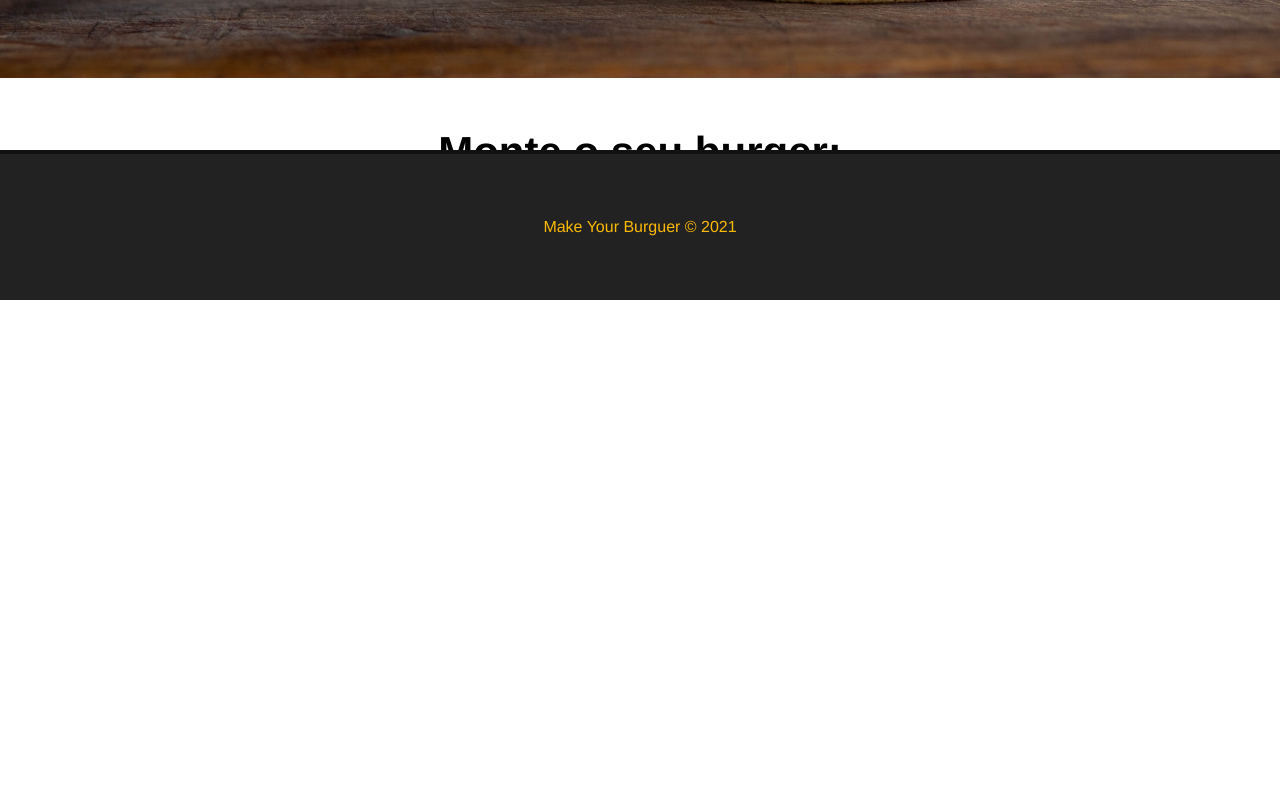
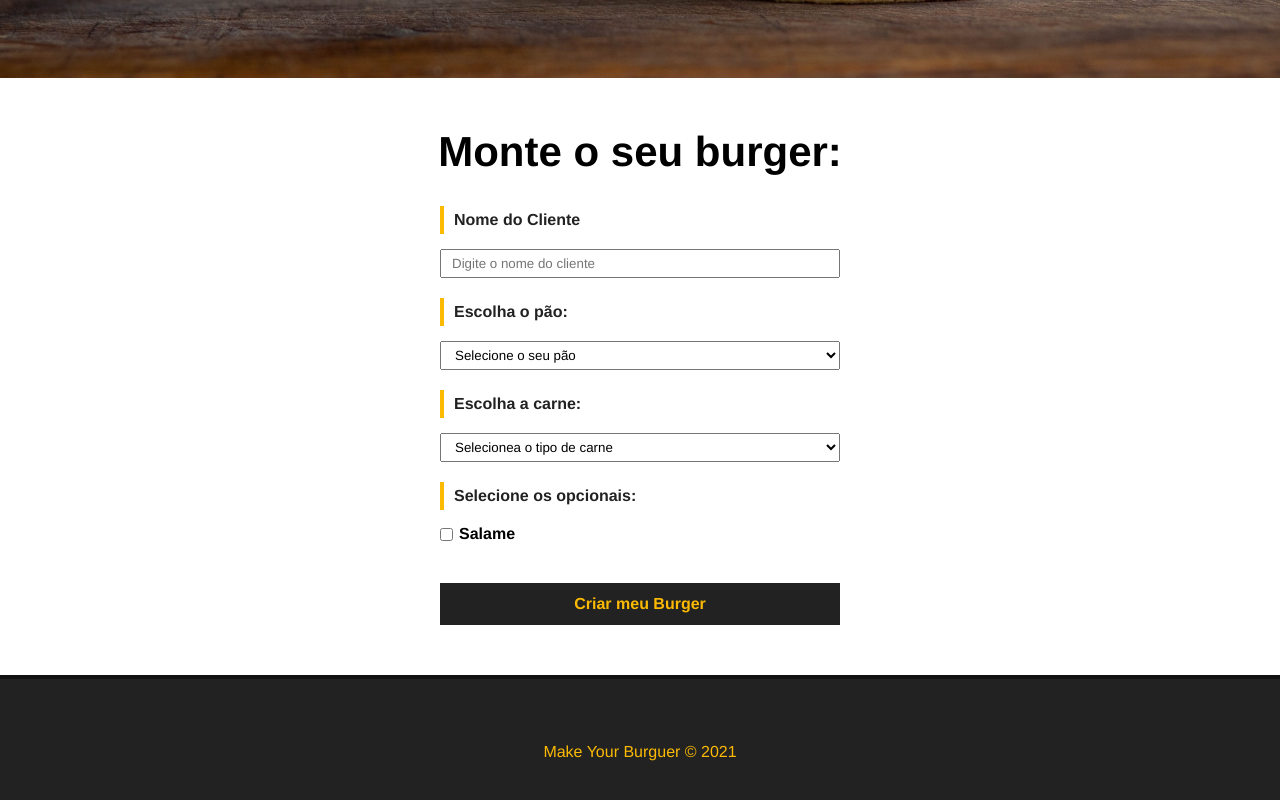
Before and after one commit to SamuelAlv3s/make-your-burger, a Vue app: page / in a window 1280 px wide. Shown: the part 500-1300 px from the top of the page. Before the commit the page ends 928 px from the top, so only its background shows below. Built offline with nearby package versions, Linux system fonts and the light colour scheme.

Commit message:
html/css burgerForm

```diff
--- a/src/components/BurgerForm.vue
+++ b/src/components/BurgerForm.vue
@@ -1,8 +1,125 @@
 <template>
-  <div></div>
+  <div>
+    <form id="burger-form">
+      <div class="input-container">
+        <label for="name">Nome do Cliente</label>
+        <input
+          type="text"
+          id="name"
+          v:model="name"
+          placeholder="Digite o nome do cliente"
+        />
+      </div>
+
+      <div class="input-container">
+        <label for="bread">Escolha o pão:</label>
+        <select name="bread" id="bread" v:model="bread">
+          <option value="">Selecione o seu pão</option>
+          <option value="integral">Integral</option>
+        </select>
+      </div>
+
+      <div class="input-container">
+        <label for="meat">Escolha a carne:</label>
+        <select name="meat" id="meat" v:model="meat">
+          <option value="">Selecionea o tipo de carne</option>
+          <option value="picanha">Picanha</option>
+        </select>
+      </div>
+
+      <div class="optional-container input-container">
+        <label id="optional-title" for="optional"
+          >Selecione os opcionais:</label
+        >
+        <div class="checkbox-container">
+          <input
+            type="checkbox"
+            name="optional"
+            v-model="optional"
+            value="salame"
+          />
+          <span>Salame</span>
+        </div>
+      </div>
+
+      <div class="input-container">
+        <input type="submit" class="submit-btn" value="Criar meu Burger" />
+      </div>
+    </form>
+  </div>
 </template>
 <script>
 export default {
   name: "BurgerForm",
 };
 </script>
+<style scoped>
+#burger-form {
+  max-width: 400px;
+  margin: 0 auto;
+}
+
+.input-container {
+  display: flex;
+  flex-direction: column;
+  margin-bottom: 20px;
+}
+
+label {
+  font-weight: bold;
+  margin-bottom: 15px;
+  color: #222;
+  padding: 5px 10px;
+  border-left: 4px solid #fcba03;
+}
+
+input,
+select {
+  padding: 5px 10px;
+  width: 100%;
+}
+
+.optional-container {
+  flex-direction: row;
+  flex-wrap: wrap;
+}
+
+#optional-title {
+  width: 100%;
+}
+
+.checkbox-container {
+  display: flex;
+  align-items: center;
+  width: 50%;
+  margin-bottom: 20px;
+}
+
+.checkbox-container span,
+.checkbox-container input {
+  width: auto;
+}
+
+.checkbox-container span {
+  margin-left: 6px;
+  font-weight: bold;
+}
+
+.submit-btn {
+  width: 100%;
+  background-color: #222;
+  color: #fcba03;
+  font-weight: bold;
+  border: 2px solid #222;
+  padding: 10px;
+  font-size: 16px;
+  margin: 0 auto;
+  cursor: pointer;
+  transition: 0.5s;
+}
+
+.submit-btn:hover {
+  background-color: transparent;
+  color: #222;
+}
+</style>
--- a/src/components/Footer.vue
+++ b/src/components/Footer.vue
@@ -18,7 +18,6 @@
   display: flex;
   justify-content: center;
   align-items: center;
-  position: fixed;
   bottom: 0;
 }
 </style>
--- a/src/views/Home.vue
+++ b/src/views/Home.vue
@@ -2,15 +2,18 @@
   <Banner />
   <div class="main-container">
     <h1>Monte o seu burger:</h1>
+    <BurgerForm />
   </div>
 </template>
 
 <script>
 import Banner from "../components/Banner.vue";
+import BurgerForm from "../components/BurgerForm.vue";
 export default {
   name: "Home",
   components: {
     Banner,
+    BurgerForm,
   },
 };
 </script>
```
